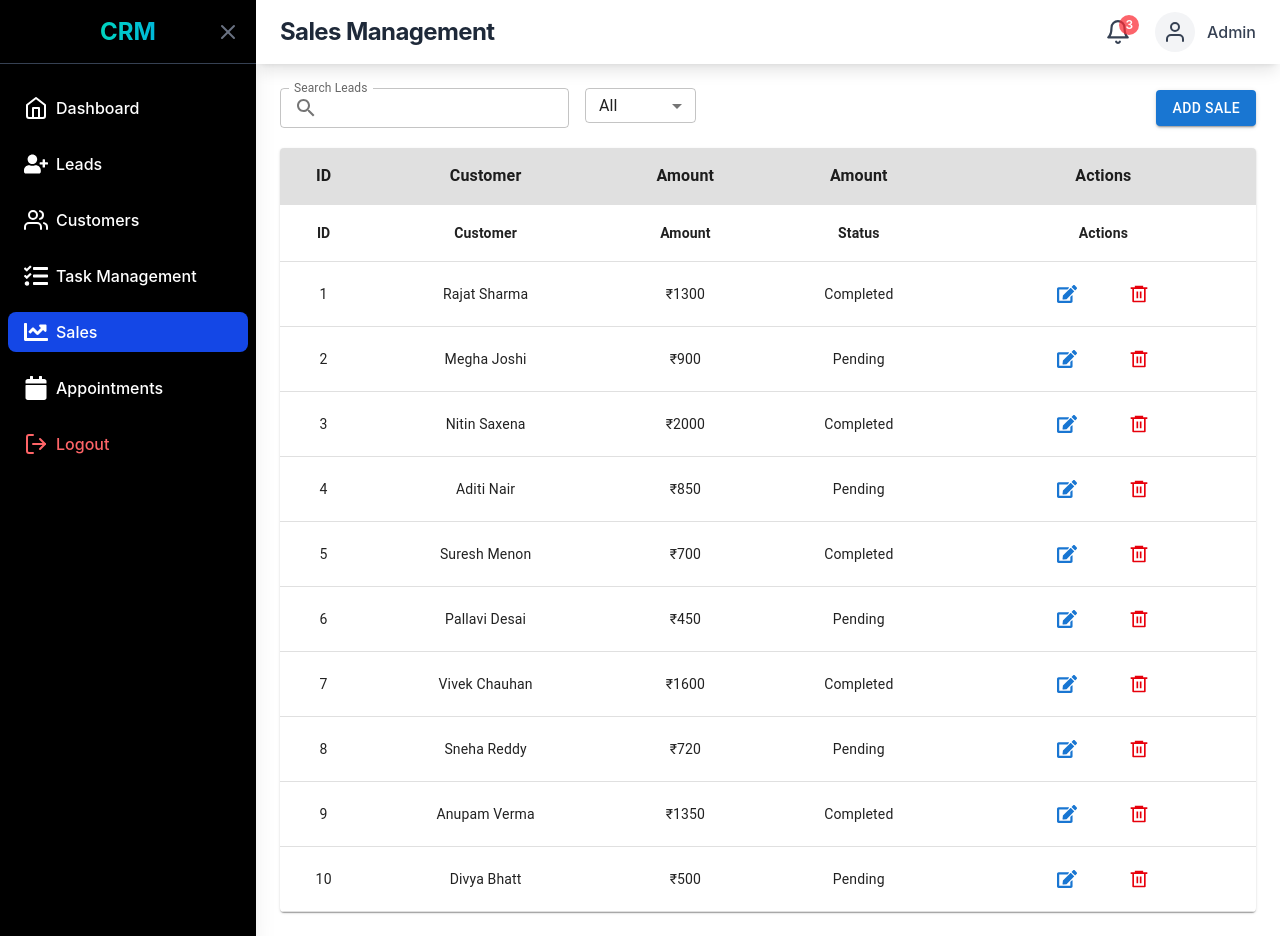
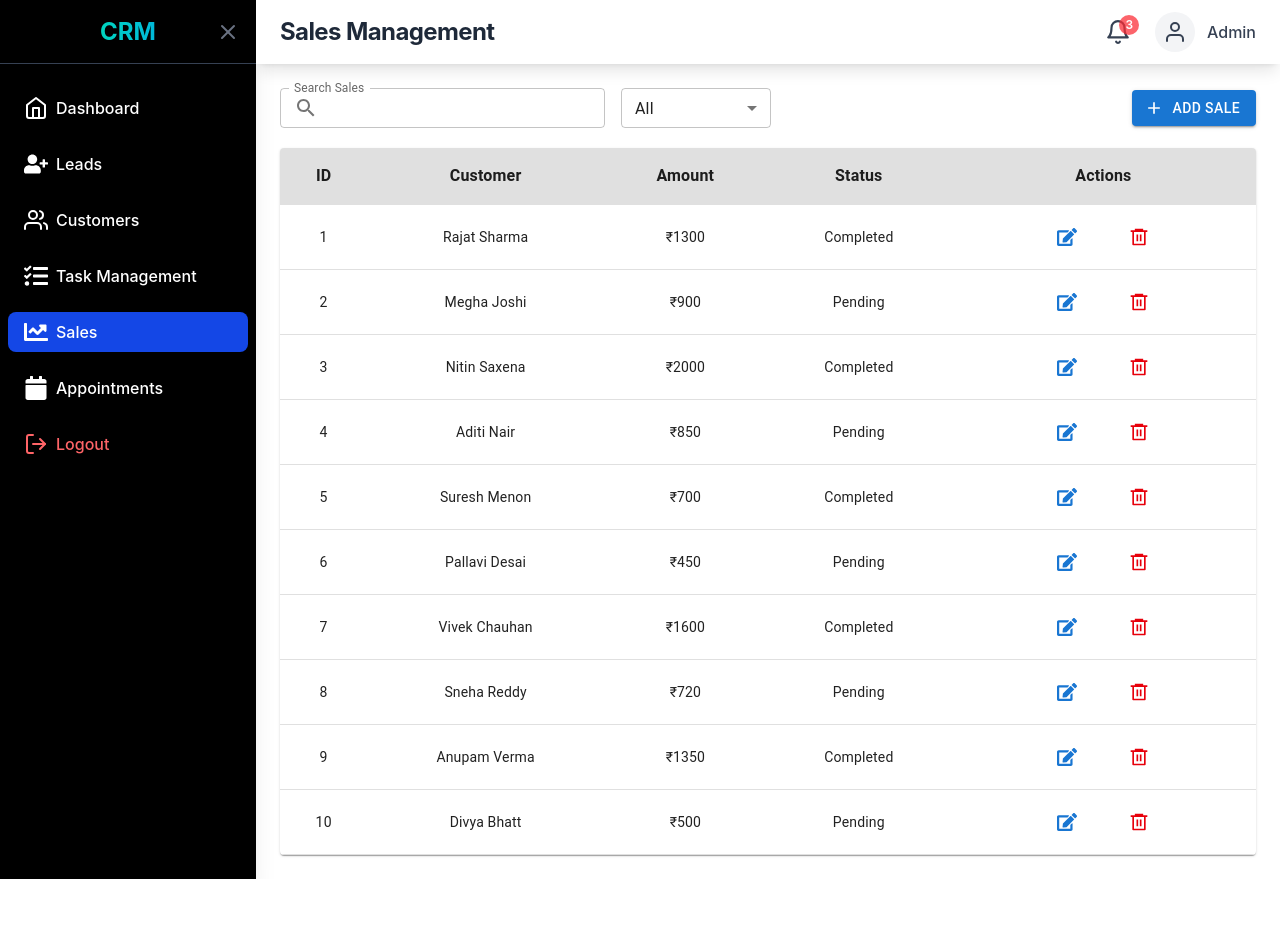
Before and after one commit to Avi0304/Customer-Relationship-Management, a React (Vite) app: page /sales in a window 1280 px wide. After the commit the page ends 879 px from the top, so only its background shows below. Built offline with nearby package versions, Linux system fonts and the light colour scheme.

Commit message:
Fixed some bugs

```diff
--- a/src/components/AppointmentSchedule.jsx
+++ b/src/components/AppointmentSchedule.jsx
@@ -463,7 +463,7 @@ const AppointmentSchedule = () => {
       <Tabs
         value={tabValue}
         onChange={(e, newValue) => setTabValue(newValue)}
-        sx={{ mb: 2 }}
+        sx={{ mb: 2, display: "flex", justifyContent: "center" }}
       >
         <Tab label="Upcoming" />
         <Tab label="Past" />
--- a/src/components/CustomerDetails.jsx
+++ b/src/components/CustomerDetails.jsx
@@ -167,8 +167,9 @@ const CustomerDetails = () => {
           variant="contained"
           color="primary"
           onClick={() => handleOpen()}
+          startIcon={<BiPlus size={20} />}
         >
-          + Add Customer
+          Add Customer
         </Button>
       </Box>
 
@@ -180,21 +181,6 @@ const CustomerDetails = () => {
               <TableCell sx={{ fontWeight: "bold", fontSize: "1rem" }} align="center">Amount</TableCell>
               <TableCell sx={{ fontWeight: "bold", fontSize: "1rem" }} align="center">Status</TableCell>
               <TableCell sx={{ fontWeight: "bold", fontSize: "1rem" }} align="center">Actions</TableCell>
-              <TableCell sx={{ fontWeight: "bold", fontSize: "1rem" }}>
-                Customer
-              </TableCell>
-              <TableCell sx={{ fontWeight: "bold", fontSize: "1rem" }}>
-                Amount
-              </TableCell>
-              <TableCell sx={{ fontWeight: "bold", fontSize: "1rem" }}>
-                Status
-              </TableCell>
-              <TableCell
-                sx={{ fontWeight: "bold", fontSize: "1rem" }}
-                align="center"
-              >
-                Actions
-              </TableCell>
             </TableRow>
           </TableHead>
           <TableBody>
@@ -214,21 +200,6 @@ const CustomerDetails = () => {
                   <Button color="error" onClick={() => handleDelete(customer.id)}>
                   <RiDeleteBin6Line className="h-4 w-4 text-red-600" />
                   </Button>
-                  <IconButton color="info" onClick={() => handleOpen(customer)}>
-                    <Visibility />
-                  </IconButton>
-                  <IconButton
-                    color="primary"
-                    onClick={() => handleOpen(customer)}
-                  >
-                    <Edit />
-                  </IconButton>
-                  <IconButton
-                    color="error"
-                    onClick={() => handleDelete(customer.id)}
-                  >
-                    <Delete />
-                  </IconButton>
                 </TableCell>
               </TableRow>
             ))}
--- a/src/components/SalesManagement.jsx
+++ b/src/components/SalesManagement.jsx
@@ -25,7 +25,6 @@ import { RiDeleteBin6Line } from "react-icons/ri";
 import Swal from "sweetalert2";
 import { Search } from "@mui/icons-material";
 
-
 const SalesManagement = () => {
   const [sales, setSales] = useState([
     { id: 1, customer: "Rajat Sharma", amount: "₹1300", status: "Completed" },
@@ -39,6 +38,7 @@ const SalesManagement = () => {
     { id: 9, customer: "Anupam Verma", amount: "₹1350", status: "Completed" },
     { id: 10, customer: "Divya Bhatt", amount: "₹500", status: "Pending" },
   ]);
+
   const [search, setSearch] = useState("");
   const [filter, setFilter] = useState("All");
 
@@ -53,32 +53,24 @@ const SalesManagement = () => {
   });
 
   const handleAddSale = () => {
-    setNewSale({ customer: "", amount: "", status: "Pending" }); // Reset form
+    setNewSale({ customer: "", amount: "", status: "Pending" });
     setIsAdding(true);
   };
 
   const handleSaveNewSale = () => {
     if (!newSale.customer || !newSale.amount) {
-      Swal.fire(
-        "Oops!",
-        "Please fill in all fields before adding the sale.",
-        "error"
-      );
+      Swal.fire("Oops!", "Please fill in all fields before adding the sale.", "error");
       return;
     }
-    const formattedAmount = newSale.amount.startsWith("₹")
-      ? newSale.amount
-      : `₹${newSale.amount}`;
 
-    setSales([
-      ...sales,
-      { id: sales.length + 1, ...newSale, amount: formattedAmount },
-    ]);
+    const formattedAmount = newSale.amount.startsWith("₹") ? newSale.amount : `₹${newSale.amount}`;
+
+    setSales([...sales, { id: sales.length + 1, ...newSale, amount: formattedAmount }]);
     setIsAdding(false);
 
     Swal.fire({
       title: "Added!",
-      titleText: "New Sales has been added successfully.",
+      text: "New Sale has been added successfully.",
       icon: "success",
       timer: 4000,
       timerProgressBar: true,
@@ -100,7 +92,7 @@ const SalesManagement = () => {
         setSales(sales.filter((sale) => sale.id !== id));
         Swal.fire({
           title: "Deleted!",
-          text: "The Sales has been deleted.",
+          text: "The Sale has been deleted.",
           icon: "success",
           timer: 4000,
           timerProgressBar: true,
@@ -116,14 +108,12 @@ const SalesManagement = () => {
   };
 
   const handleSaveSale = () => {
-    setSales(
-      sales.map((sale) => (sale.id === selectedSale.id ? selectedSale : sale))
-    );
+    setSales(sales.map((sale) => (sale.id === selectedSale.id ? selectedSale : sale)));
     setIsEditing(false);
 
     Swal.fire({
-      title: "Update!",
-      text: "Sales has been updated successfully.",
+      title: "Updated!",
+      text: "Sale has been updated successfully.",
       icon: "success",
       timer: 4000,
       timerProgressBar: true,
@@ -142,39 +132,28 @@ const SalesManagement = () => {
       {/* Search & Filter Section */}
       <div className="mb-5 flex items-center justify-between">
         <div className="flex gap-4">
-          <div className="w-full sm:w-full md:w-5/6 lg:w-3/4">
           <TextField
-              label="Search Leads"
+            label="Search Sales"
             variant="outlined"
             value={search}
             onChange={(e) => setSearch(e.target.value)}
             size="small"
+            sx={{ width: "325px"}}
             fullWidth
-              slotProps={{
-                input: {
+            InputProps={{
               startAdornment: (
                 <InputAdornment position="start">
                   <Search />
                 </InputAdornment>
               ),
-                },
             }}
           />
-          </div>
 
           <Select
             value={filter}
             onChange={(e) => setFilter(e.target.value)}
-            size="small"
-            sx={{
-              width: "120px",
-              height: "35px",
-              "& .MuiSelect-select": {
-                display: "flex",
-                alignItems: "center",
-                height: "100%",
-              },
-            }}
+            variant="outlined"
+            sx={{ width: "150px", height: "40px" }}
           >
             <MenuItem value="All">All</MenuItem>
             <MenuItem value="Completed">Completed</MenuItem>
@@ -182,9 +161,7 @@ const SalesManagement = () => {
           </Select>
         </div>
 
-
-        <Button variant="contained" color="primary" onClick={handleAddSale}>
-
+        <Button variant="contained" color="primary" onClick={handleAddSale} startIcon={<BiPlus size={20} />}>
           Add Sale
         </Button>
       </div>
@@ -193,33 +170,13 @@ const SalesManagement = () => {
       <TableContainer component={Paper}>
         <Table>
           <TableHead>
-
             <TableRow sx={{ backgroundColor: "#e0e0e0" }}>
-                          <TableCell sx={{ fontWeight: "bold", fontSize: "1rem" }} align="center">ID</TableCell>
-                          <TableCell sx={{ fontWeight: "bold", fontSize: "1rem" }} align="center">Customer</TableCell>
-                          <TableCell sx={{ fontWeight: "bold", fontSize: "1rem" }} align="center">Amount</TableCell>
-                          <TableCell sx={{ fontWeight: "bold", fontSize: "1rem" }} align="center">Amount</TableCell>
-                          <TableCell sx={{ fontWeight: "bold", fontSize: "1rem" }} align="center">Actions</TableCell>
+              <TableCell align="center" sx={{ fontWeight: "bold", fontSize: "1rem" }}>ID</TableCell>
+              <TableCell align="center" sx={{ fontWeight: "bold", fontSize: "1rem" }}>Customer</TableCell>
+              <TableCell align="center" sx={{ fontWeight: "bold", fontSize: "1rem" }}>Amount</TableCell>
+              <TableCell align="center" sx={{ fontWeight: "bold", fontSize: "1rem" }}>Status</TableCell>
+              <TableCell align="center" sx={{ fontWeight: "bold", fontSize: "1rem" }}>Actions</TableCell>
             </TableRow>
-
-            <TableRow>
-              <TableCell align="center">
-                <b>ID</b>
-              </TableCell>
-              <TableCell align="center">
-                <b>Customer</b>
-              </TableCell>
-              <TableCell align="center">
-                <b>Amount</b>
-              </TableCell>
-              <TableCell align="center">
-                <b>Status</b>
-              </TableCell>
-              <TableCell align="center">
-                <b>Actions</b>
-              </TableCell>
-            </TableRow>
-
           </TableHead>
           <TableBody>
             {filteredSales.map((sale) => (
@@ -229,15 +186,10 @@ const SalesManagement = () => {
                 <TableCell align="center">{sale.amount}</TableCell>
                 <TableCell align="center">{sale.status}</TableCell>
                 <TableCell align="center">
-                  <Button
-                    onClick={() => handleEditSale(sale)}
-                    sx={{ marginRight: 1 }}
-                  >
-                    <FaEdit size={20}/>
+                  <Button onClick={() => handleEditSale(sale)} sx={{ marginRight: 1 }}>
+                    <FaEdit size={20} />
                   </Button>
-                  <Button
-                    onClick={() => handleDeleteSale(sale.id)}
-                  >
+                  <Button onClick={() => handleDeleteSale(sale.id)}>
                     <RiDeleteBin6Line className="h-5 w-5 text-red-600" />
                   </Button>
                 </TableCell>
@@ -246,124 +198,6 @@ const SalesManagement = () => {
           </TableBody>
         </Table>
       </TableContainer>
-
-      {/* Add Sale Dialog */}
-      <Dialog
-        open={isAdding}
-        onClose={() => setIsAdding(false)}
-        fullWidth
-        maxWidth="sm"
-      >
-        <DialogTitle sx={{ fontWeight: "bold", textAlign: "center" }}>
-          Add New Sale
-        </DialogTitle>
-        <DialogContent>
-          <Stack spacing={2} sx={{ mt: 2 }}>
-            <TextField
-              label="Customer Name"
-              variant="outlined"
-              value={newSale.customer}
-              onChange={(e) =>
-                setNewSale({ ...newSale, customer: e.target.value })
-              }
-              fullWidth
-            />
-            <TextField
-              label="Amount"
-              variant="outlined"
-              value={newSale.amount}
-              onChange={(e) =>
-                setNewSale({ ...newSale, amount: e.target.value })
-              }
-              fullWidth
-            />
-            <Select
-              value={newSale.status}
-              onChange={(e) =>
-                setNewSale({ ...newSale, status: e.target.value })
-              }
-              fullWidth
-              sx={{ height: "45px" }}
-            >
-              <MenuItem value="Completed">Completed</MenuItem>
-              <MenuItem value="Pending">Pending</MenuItem>
-            </Select>
-          </Stack>
-        </DialogContent>
-        <DialogActions
-          sx={{
-            display: "flex",
-            justifyContent: "space-between",
-            px: 3,
-            pb: 3,
-          }}
-        >
-          <Button
-            onClick={() => setIsAdding(false)}
-            variant="outlined"
-            color="secondary"
-          >
-            Cancel
-          </Button>
-          <Button
-            onClick={handleSaveNewSale}
-            variant="contained"
-            color="primary"
-          >
-            Add Sale
-          </Button>
-        </DialogActions>
-      </Dialog>
-
-      {/* Edit Sale Dialog (Same as before) */}
-      <Dialog
-        open={isEditing}
-        onClose={() => setIsEditing(false)}
-        fullWidth
-        maxWidth="sm"
-      >
-        <DialogTitle sx={{ fontWeight: "bold", textAlign: "center" }}>
-          Edit Sale Details
-        </DialogTitle>
-        <DialogContent>
-          {selectedSale && (
-            <Stack spacing={2} sx={{ mt: 2 }}>
-              <TextField
-                label="Customer Name"
-                variant="outlined"
-                value={selectedSale.customer}
-                onChange={(e) =>
-                  setSelectedSale({ ...selectedSale, customer: e.target.value })
-                }
-                fullWidth
-              />
-              <TextField
-                label="Amount"
-                variant="outlined"
-                value={selectedSale.amount}
-                onChange={(e) =>
-                  setSelectedSale({ ...selectedSale, amount: e.target.value })
-                }
-                fullWidth
-              />
-              <Select
-                value={selectedSale.status}
-                onChange={(e) =>
-                  setSelectedSale({ ...selectedSale, status: e.target.value })
-                }
-                fullWidth
-              >
-                <MenuItem value="Completed">Completed</MenuItem>
-                <MenuItem value="Pending">Pending</MenuItem>
-              </Select>
-            </Stack>
-          )}
-        </DialogContent>
-        <DialogActions>
-          <Button onClick={() => setIsEditing(false)}>Cancel</Button>
-          <Button onClick={handleSaveSale}>Save Changes</Button>
-        </DialogActions>
-      </Dialog>
     </>
   );
 };
--- a/src/components/TaskManagement.jsx
+++ b/src/components/TaskManagement.jsx
@@ -204,8 +204,9 @@ const TaskManagement = () => {
           color="primary"
           size="medium"
           onClick={() => setOpen(true)}
+          startIcon={<BiPlus size={20} />}
         >
-          <BiPlus size={20} /> Add Task
+        Add Task
         </Button>
       </div>
 
```
Lines whose indentation alone changed are shown as unchanged.
